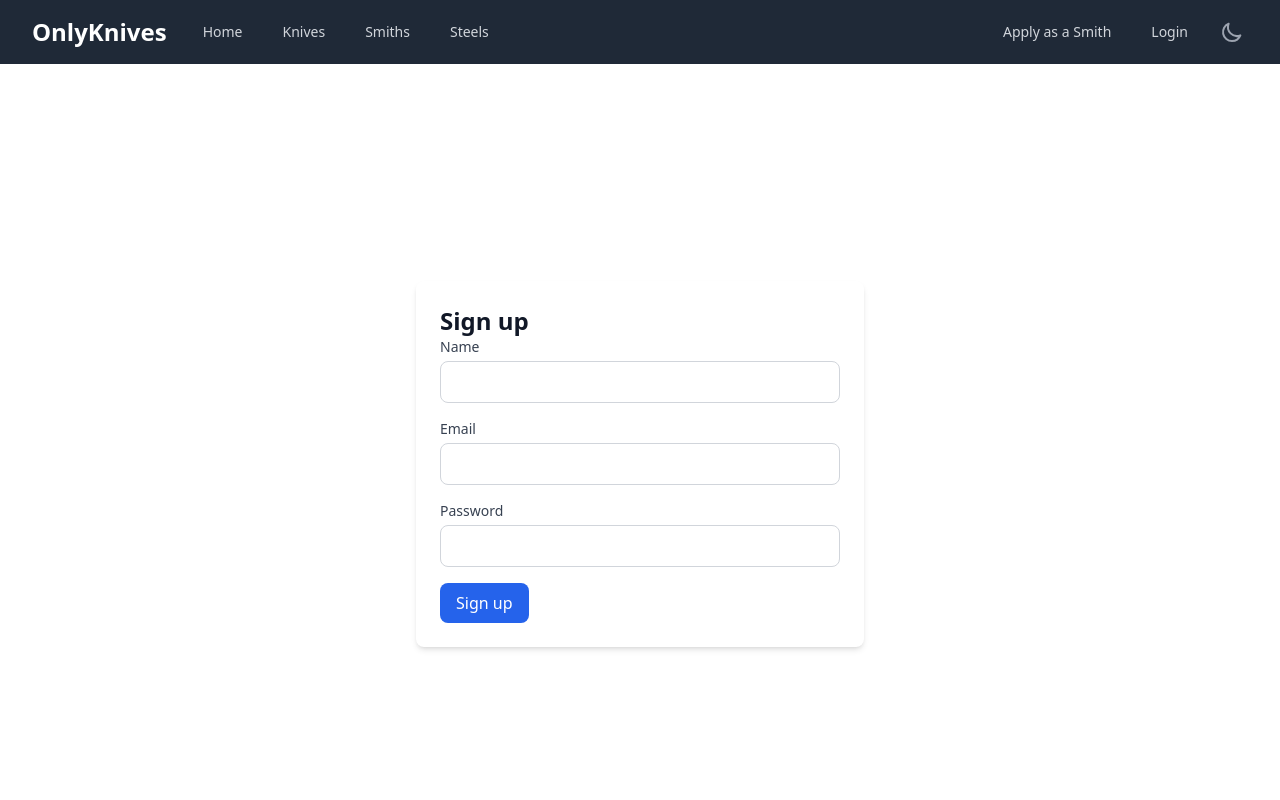
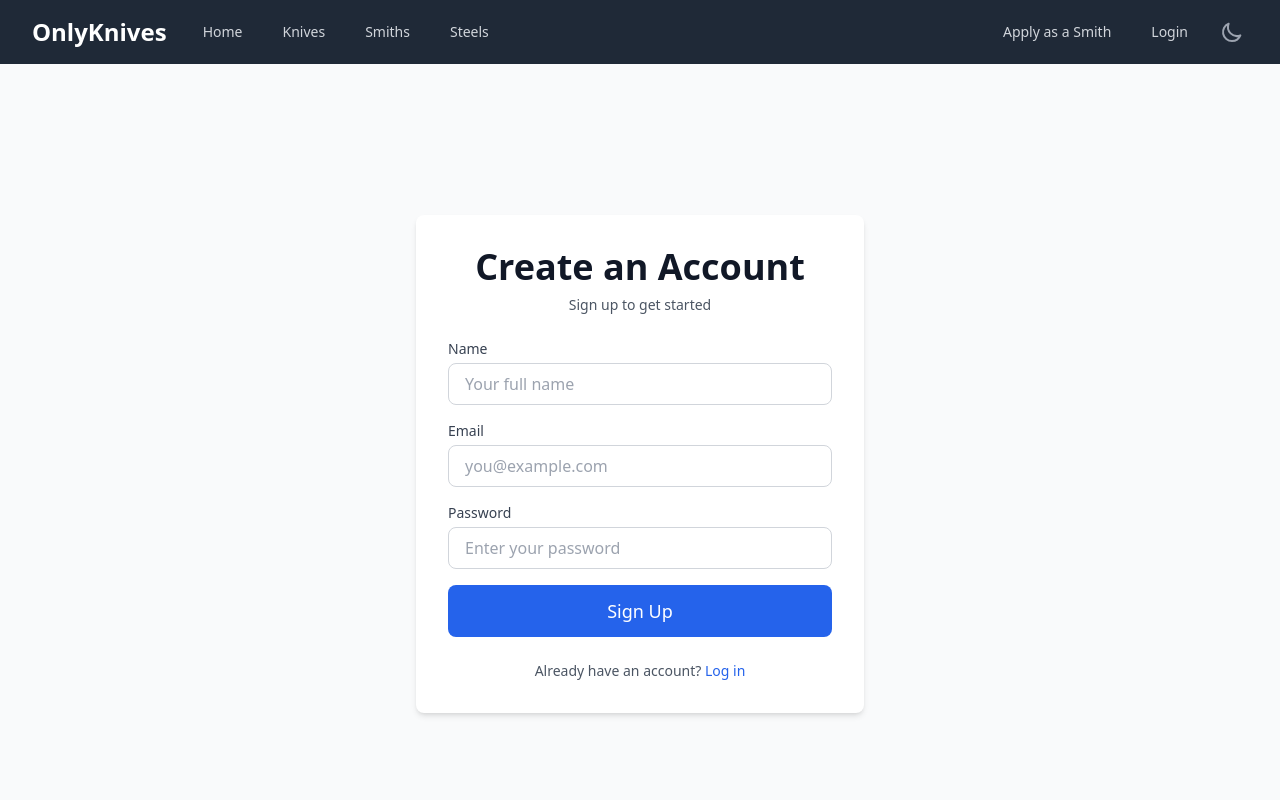
Before and after one commit to levjo655/OnlyKnives, a React (Create React App) app in the folder frontend/: page /signup in a window 1280 px wide. Shown: the top 800 px of the page. Built offline with nearby package versions, Linux system fonts and the light colour scheme.

Commit message:
feat:css

```diff
--- a/frontend/src/pages/signup.jsx
+++ b/frontend/src/pages/signup.jsx
@@ -63,26 +63,71 @@ export default function Signup() {
   };
 
   return (
-    <Center>
-      <Card className="w-full max-w-md">
-        <Heading>Sign up</Heading>
+    <Center className="bg-gray-50 dark:bg-gray-900 px-4 min-h-screen">
+      <Card className="w-full max-w-md" padding="lg">
+        <div className="space-y-6">
+          {/* Header */}
+          <div className="text-center space-y-2">
+            <Heading as="h1" size="xl">
+              Create an Account
+            </Heading>
+            <Text color="muted" size="sm">
+              Sign up to get started
+            </Text>
+          </div>
 
+          {/* Signup Form */}
           <form onSubmit={handleSubmit} className="space-y-4">
-          <Input name="name" label="Name" onChange={handleChange} />
-          <Input name="email" label="Email" onChange={handleChange} />
             <Input
-            name="password"
+              label="Name"
+              type="text"
+              name="name"
+              placeholder="Your full name"
+              value={formData.name}
+              onChange={handleChange}
+            />
+            <Input
+              label="Email"
+              type="email"
+              name="email"
+              placeholder="you@example.com"
+              value={formData.email}
+              onChange={handleChange}
+            />
+            <Input
               label="Password"
               type="password"
+              name="password"
+              placeholder="Enter your password"
+              value={formData.password}
               onChange={handleChange}
             />
 
-          {errors.api && <Text color="danger">{errors.api}</Text>}
-
-          <Button type="submit" disabled={isLoading}>
-            {isLoading ? "Creating account..." : "Sign up"}
+            <Button
+              type="submit"
+              variant="primary"
+              size="lg"
+              className="w-full"
+              disabled={isLoading}
+            >
+              {isLoading ? "Creating account..." : "Sign Up"}
             </Button>
           </form>
+
+          {/* Already have an account */}
+          <div className="text-center">
+            <Text color="muted" size="sm">
+              Already have an account?{" "}
+              <button
+                type="button"
+                className="text-blue-600 dark:text-blue-400 font-medium hover:underline"
+                onClick={() => navigate("/login")}
+              >
+                Log in
+              </button>
+            </Text>
+          </div>
+        </div>
       </Card>
     </Center>
   );
```
Lines whose indentation alone changed are shown as unchanged.
